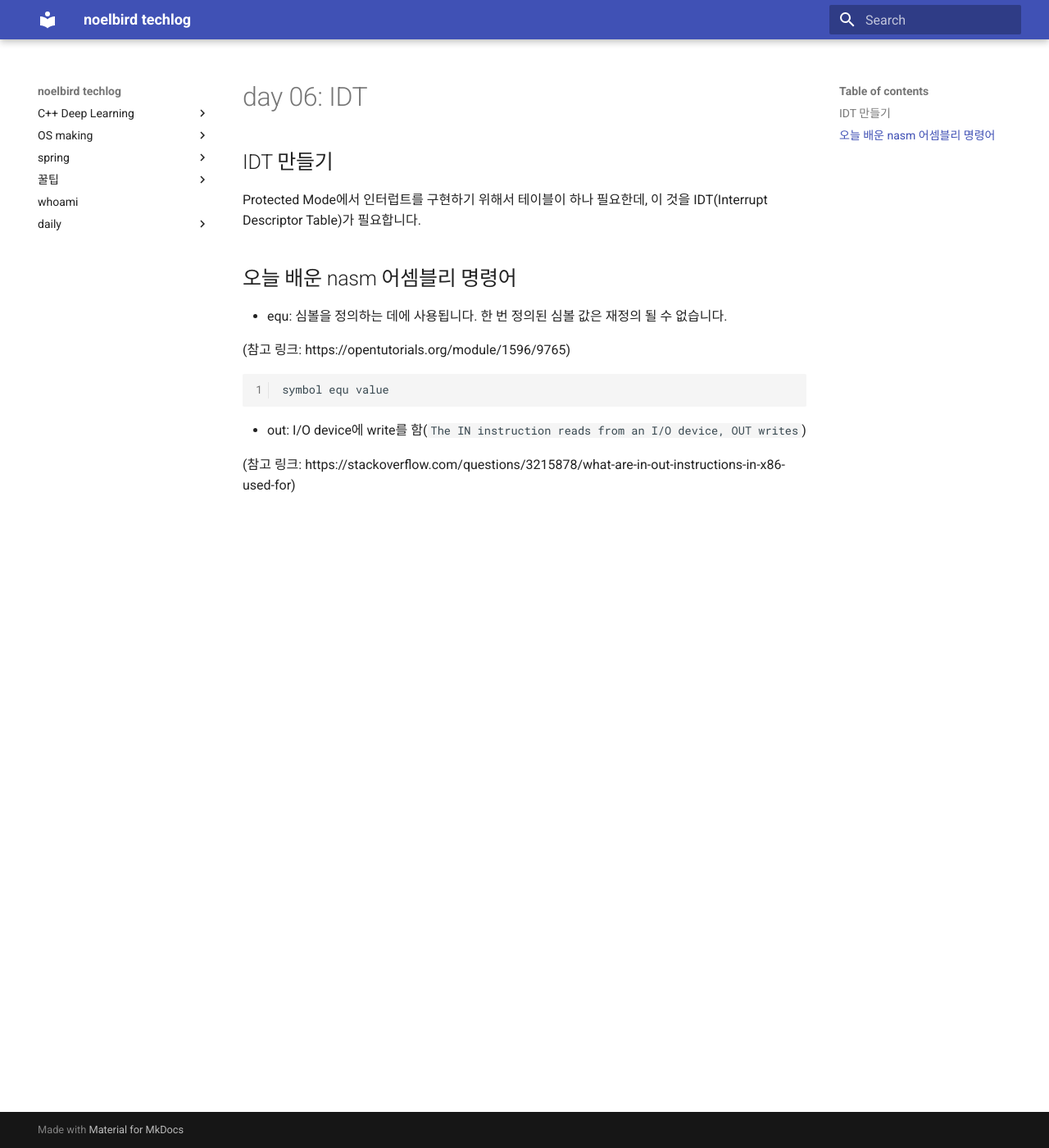
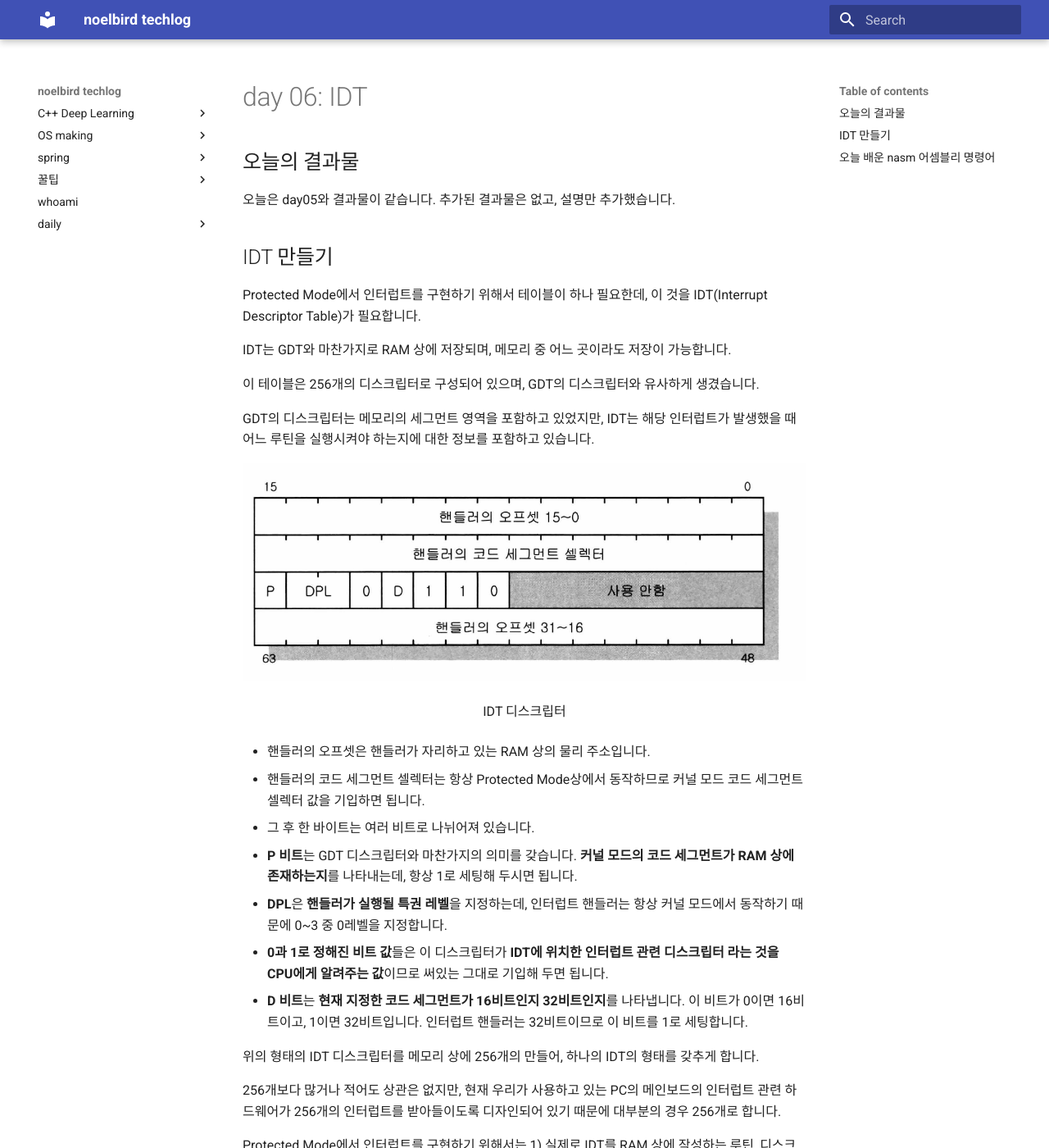
Before and after one commit to NoelBird/noelbird.github.io, an MkDocs documentation site: the page built from docs/os-making/06.md, in a window 1280 px wide and 1400 px high. Shown: the whole window at 82% size. Built offline with MkDocs 1.6.1 and Material for MkDocs 9.7.7, drawn with Linux system fonts in a browser that asks for light colours; nearby versions of some CDN libraries; some of the changed text lies outside the part shown.

Commit message:
os-dev day06

````diff
--- a/docs/os-making/06.md
+++ b/docs/os-making/06.md
@@ -1,8 +1,70 @@
 # day 06: IDT
+
+## 오늘의 결과물
+
+오늘은 day05와 결과물이 같습니다. 추가된 결과물은 없고, 설명만 추가했습니다.
+
+
 
 ## IDT 만들기
 
 Protected Mode에서 인터럽트를 구현하기 위해서 테이블이 하나 필요한데, 이 것을 IDT(Interrupt Descriptor Table)가 필요합니다.
+
+IDT는 GDT와 마찬가지로 RAM 상에 저장되며, 메모리 중 어느 곳이라도 저장이 가능합니다.
+
+이 테이블은 256개의 디스크립터로 구성되어 있으며, GDT의 디스크립터와 유사하게 생겼습니다.
+
+GDT의 디스크립터는 메모리의 세그먼트 영역을 포함하고 있었지만, IDT는 해당 인터럽트가 발생했을 때 어느 루틴을 실행시켜야 하는지에 대한 정보를 포함하고 있습니다.
+
+![image-20210522232336570](img/06/image-20210522232336570.png)
+
+<center>IDT 디스크립터</center>
+
+- 핸들러의 오프셋은 핸들러가 자리하고 있는 RAM 상의 물리 주소입니다.
+
+- 핸들러의 코드 세그먼트 셀렉터는 항상 Protected Mode상에서 동작하므로 커널 모드 코드 세그먼트 셀렉터 값을 기입하면 됩니다.
+
+- 그 후 한 바이트는 여러 비트로 나뉘어져 있습니다.
+  - **P 비트**는 GDT 디스크립터와 마찬가지의 의미를 갖습니다. **커널 모드의 코드 세그먼트가 RAM 상에 존재하는지**를 나타내는데, 항상 1로 세팅해 두시면 됩니다.
+  - **DPL**은 **핸들러가 실행될 특권 레벨**을 지정하는데, 인터럽트 핸들러는 항상 커널 모드에서 동작하기 때문에 0~3 중 0레벨을 지정합니다.
+  - **0과 1로 정해진 비트 값**들은 이 디스크립터가 **IDT에 위치한 인터럽트 관련 디스크립터 라는 것을 CPU에게 알려주는 값**이므로 써있는 그대로 기입해 두면 됩니다.
+  - **D 비트**는 **현재 지정한 코드 세그먼트가 16비트인지 32비트인지**를 나타냅니다. 이 비트가 0이면 16비트이고, 1이면 32비트입니다. 인터럽트 핸들러는 32비트이므로 이 비트를 1로 세팅합니다.
+
+
+
+위의 형태의 IDT 디스크립터를 메모리 상에 256개의 만들어, 하나의 IDT의 형태를 갖추게 합니다.
+
+256개보다 많거나 적어도 상관은 없지만, 현재 우리가 사용하고 있는 PC의 메인보드의 인터럽트 관련 하드웨어가 256개의 인터럽트를 받아들이도록 디자인되어 있기 때문에 대부분의 경우 256개로 합니다.
+
+
+
+Protected Mode에서 인터럽트를 구현하기 위해서는 1) 실제로 IDT를 RAM 상에 작성하는 루틴, 디스크립터 샘플, 인터럽트 핸들러 루틴(Interrupt Service Routine, 약자로 ISR이라고도 부릅니다.) 이렇게 세 가지가 필요합니다.
+
+
+
+lidt [idtr] 명령어를 이용해서 idt를 레지스터에 등록해 줘야 합니다.
+
+idtr은 다음과 같이 정의되어 있습니다.
+
+```assembly
+idtr:
+  dw 256*8 - 1
+  dd 0
+```
+
+lidt로 등록을 하라는 명령을 내리면 CPU의 IDTR 레지스터에 다음과 같이 이 변수의 값이 그대로 들어가게 됩니다.
+
+![image-20210523001340449](img/06/image-20210523001340449.png)
+
+<center>IDTR 레지스터에 IDT를 등록하는 과정</center>
+
+
+
+![image-20210523001419728](img/06/image-20210523001419728.png)
+
+<center>인터럽트가 호출되었을 때의 흐름</center>
+
+위의 그림에서 1번은 CPU에 인터럽트가 들어간 상태입니다.
 
 
 
@@ -18,4 +80,39 @@ symbol equ value
 
 - out: I/O device에 write를 함(`The IN instruction reads from an I/O device, OUT writes`)
 
+- cld(Clear direction flag): Direction Flag를 0으로 설정하는 어셈블리 명령어입니다.
+
+  REP prefix가 붙어서 MOVS, LODS, SCAS, ... 등의 명령어가 사용되는데 반복 횟수는 ECX레지스터에 담기지만, 데이터가 담긴 곳의 주소는 알아서 증감합니다.(ESI, EDI)
+
+  이 때 자동으로 증감하는 방향을 결정하는 플래그가 DF(Direction Flag)입니다.
+
+  DF=0이라면 증가
+
+  DF=1이라면 감소
+
+  방향으로 증감합니다.
+
+  이 명령어는 `rep movsb` 같은 명령어를 쓰기 전에 esi, edi의 방향을 정하기 위해 사용합니다.
+
+- repeat 접두사
+
+  - REP: ECX > 0 인동안 반복합니다.
+  - REPZ: ZERO 플래그가 1이고 ECX > 0인동안 반복합니다.
+  - REPNZ, REPNE: ZERO 플래그가 0이고 ECX > 0인동안 반복합니다.
+
+- MOVSB, MOVSW, MOVSD: Move String Data. 데이터를 ESI에 들어있는 메모리 주소에서 EDI에 들어있는 메모리 주소로 메모리를 복사합니다.
+
+- iret: 인터럽트가 발생한 당시의 프로그램의 다음 명령으로 돌아가서 프로그램을 재개합니다.
+
+- lidt [idtr]: IDT도 GDT와 마찬가지로 CPU에 인터럽트가 걸렸을 때 CPU로 하여금 이 IDT를 CPU의 IDTR 레지스터에 등록시켜 주는 명령입니다.
+
+- 상태 레지스터를 직접 컨트롤 하는 명령어
+
+  - st와 cl: st는 set이라는 뜻이며, 레지스터 값을 1로 설정합니다. cl의 의미는 clear라는 뜻이며 레지스터의 값을 0으로 설정합니다.
+  - cl과 st에 붙일 수 있는 상태 레지스터의 flag는 다음과 같습니다. c(Carry Flag), d(Direction Flag), i(Intterupt Flag)
+
+- 인터럽트 플래그
+
+  - IF : Interruption Flag. Set if interrupts are enabled
+
 (참고 링크: https://stackoverflow.com/questions/3215878/what-are-in-out-instructions-in-x86-used-for)
````
Also changed, not shown: docs/os-making/img/06/image-20210522232336570.png (added), docs/os-making/img/06/image-20210523001340449.png (added), docs/os-making/img/06/image-20210523001419728.png (added).
